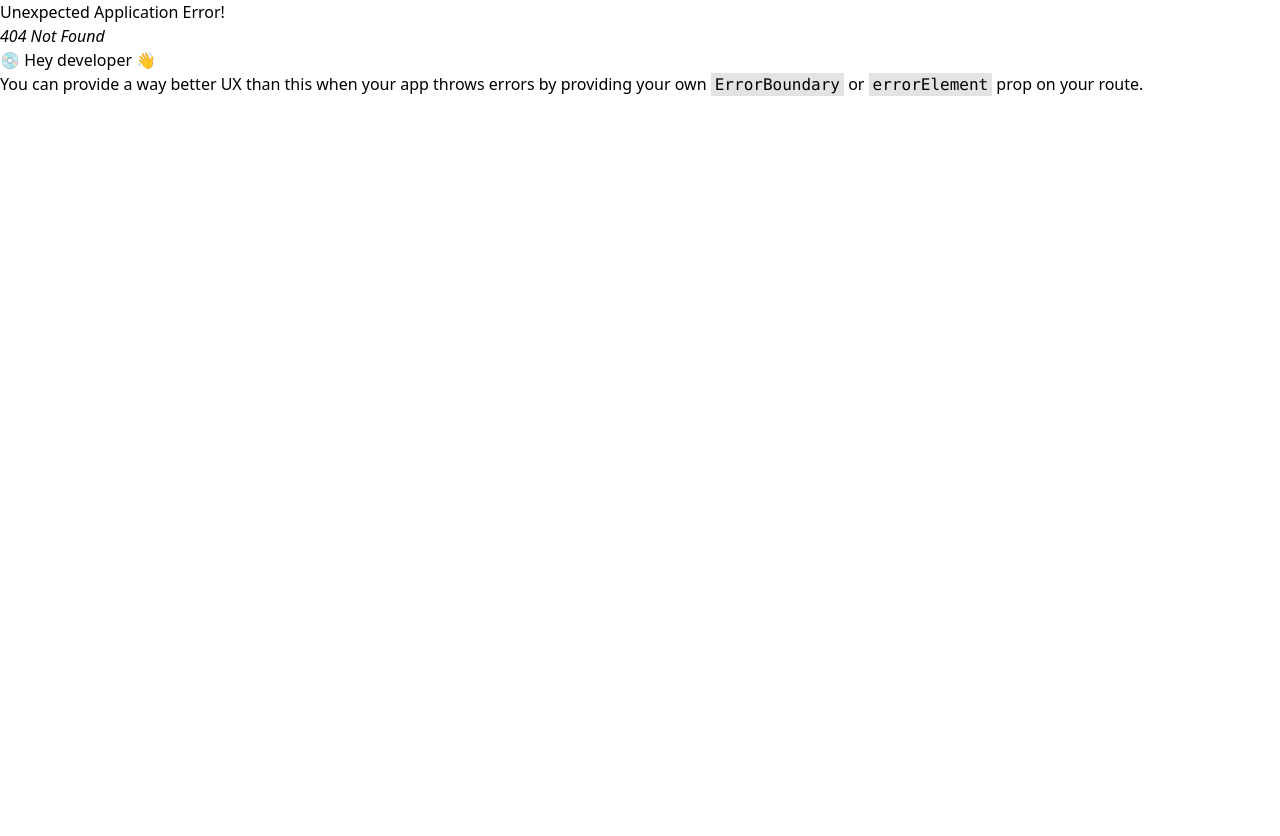
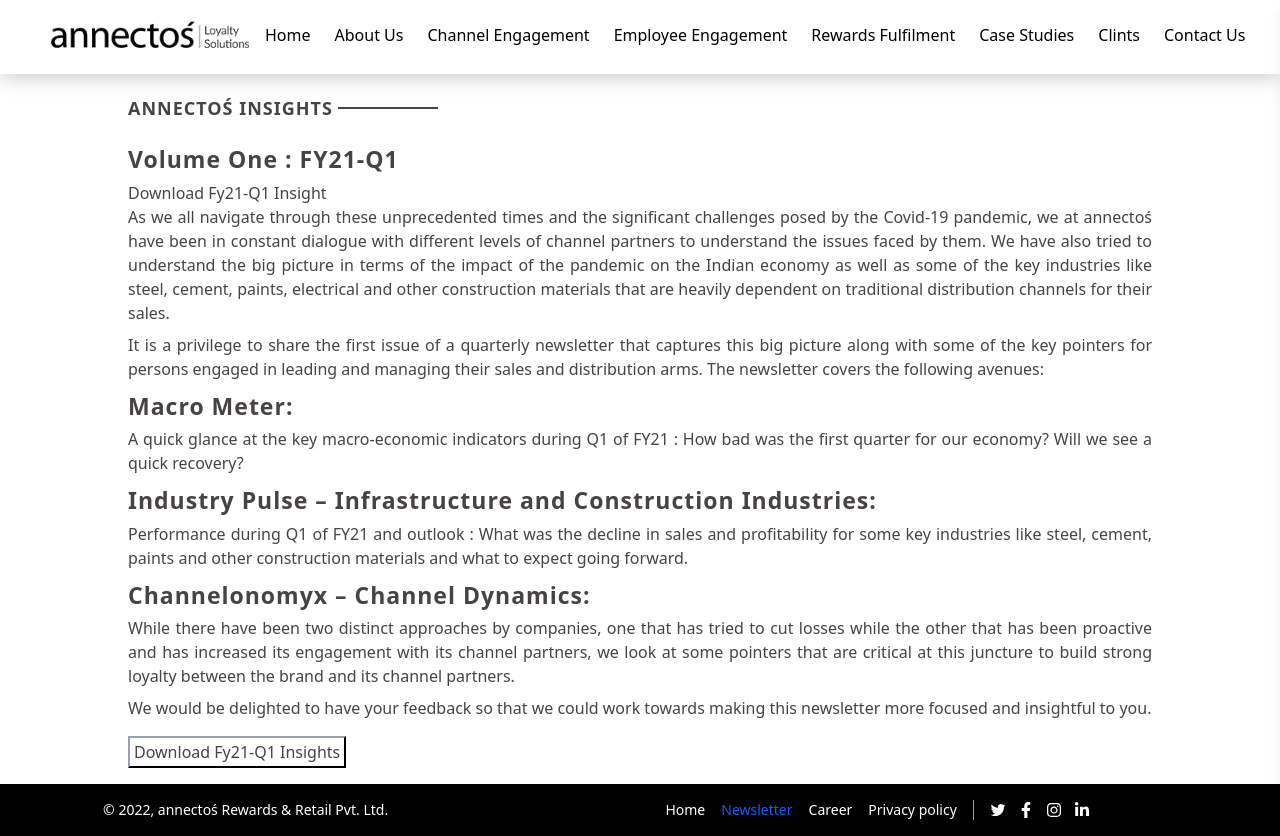
Before and after one commit to sayankingtech/Annectos_ui_react, a React (Vite) app: page /newsletter in a window 1280 px wide. Before the commit this address had no page. Before the commit the page ends 800 px from the top, so only its background shows below. Built offline with nearby package versions, Linux system fonts and the light colour scheme.

Commit message:
newsletter section added

```diff
--- a/src/Router/Index.tsx
+++ b/src/Router/Index.tsx
@@ -5,6 +5,7 @@
 import ChannelMarketingSolution from "../pages/ChannelMarketingSolution";
 import EmployeeEngagementSolution from "../pages/EmployeeEngagementSolution";
 import RewardFullfillSolution from "../pages/RewardFullfillSolution";
+import Newsletter from "../pages/Newsletter";
 
 const routers = createBrowserRouter([
     {
@@ -30,6 +31,10 @@
     {
         path: "/reward-fullfill-solution",
         element: <RewardFullfillSolution />
+    },
+    {
+        path: "/newsletter",
+        element: <Newsletter/>
     }
 ])
 
--- a/src/components/Footer/Footer.tsx
+++ b/src/components/Footer/Footer.tsx
@@ -5,6 +5,7 @@
 import { FaFacebookF } from "react-icons/fa";
 import { FaInstagram } from "react-icons/fa";
 import { FaLinkedinIn } from "react-icons/fa";
+import { NavLink } from 'react-router-dom';
 
 const Footer: React.FC = () => {
   return (
@@ -18,8 +19,17 @@
         {/* Navigation Links */}
         <ul className="flex flex-wrap justify-center md:justify-center lg:justify-end gap-4 text-sm">
           <li className="cursor-pointer hover:text-blue-400">Home</li>
-          <li className="cursor-pointer hover:text-blue-400">Newsletter</li>
-          <li className="cursor-pointer hover:text-blue-400">Career</li>
+          <li>
+            <NavLink
+              to="/newsletter"
+              className={({ isActive }) =>
+                isActive
+                  ? "text-blue-600"
+                  : "cursor-pointer hover:text-blue-400"
+              }> Newsletter
+            </NavLink>
+          </li>
+          <li className="cursor-pointer ">Career</li>
           <li className="cursor-pointer hover:text-blue-400">Privacy policy</li>
         </ul>
 
--- /dev/null
+++ b/src/components/NewsLetter/NewsLetterCom.css
@@ -0,0 +1,25 @@
+.news_letter {
+    display: flex;
+    margin-bottom: 20px;
+}
+
+.news_letter h1 {
+    position: relative;
+}
+
+.news_letter h1::after {
+    content: "";
+    position: absolute;
+    top: 13px;
+    left: 230px;
+    width: 150px;
+    height: 2px;
+    background-color: #474343;
+}
+
+@media (min-width:320px) {
+    .news_letter h1::after {
+        left: 210px;
+        width: 100px;
+    }
+}
--- /dev/null
+++ b/src/components/NewsLetter/NewsLetterCom.tsx
@@ -0,0 +1,56 @@
+import React, { useEffect } from 'react'
+import './NewsLetterCom.css'
+
+const NewsLetterCom: React.FC = () => {
+    useEffect(() => {
+        window.scrollTo(0, 0)
+    }, [])
+    return (
+        <div className="w-[80%] mx-auto mt-5 text-[#474343]">
+            <div className='news_letter text-lg font-bold'>
+                <h1 className='tracking-[1px]'>ANNECTOŚ INSIGHTS</h1>
+            </div>
+            <div className='font-md text-[16px]'>
+                <h3 className="text-[23px] font-semibold mb-1 tracking-[1px]">Volume One : FY21-Q1</h3>
+                <p className="">
+                    Download Fy21-Q1 Insight
+                </p>
+                <p className="mb-2 text-justify">
+                    As we all navigate through these unprecedented times and the significant challenges posed by the Covid-19 pandemic, we at annectoś have been in constant dialogue with different levels of channel partners to understand the issues faced by them. We have also tried to understand the big picture in terms of the impact of the pandemic on the Indian economy as well as some of the key industries like steel, cement, paints, electrical and other construction materials that are heavily dependent on traditional distribution channels for their sales.
+                </p>
+                <p className="mb-2 text-justify">
+                    It is a privilege to share the first issue of a quarterly newsletter that captures this big picture along with some of the key pointers for persons engaged in leading and managing their sales and distribution arms. The newsletter covers the following avenues:
+                </p>
+            </div>
+            <div className='font-md text-[16px]'>
+                <h3 className="text-[23px] font-semibold mb-1 tracking-[1px]">Macro Meter:</h3>
+                <p className="mb-2 text-justify">
+                    A quick glance at the key macro-economic indicators during Q1 of FY21 : How bad was the first quarter for our economy? Will we see a quick recovery?
+                </p>
+            </div>
+            <div className='font-md text-[16px]'>
+                <h3 className="text-[23px] font-semibold mb-1 tracking-[1px]">
+                    Industry Pulse – Infrastructure and Construction Industries:</h3>
+                <p className="mb-2 text-justify">
+                    Performance during Q1 of FY21 and outlook : What was the decline in sales and profitability for some key industries like steel, cement, paints and other construction materials and what to expect going forward.
+                </p>
+            </div>
+            <div className='font-md text-[16px]'>
+                <h3 className="text-[23px] font-semibold mb-1 tracking-[1px]">Channelonomyx – Channel Dynamics:</h3>
+                <p className="mb-2 text-justify">
+                    While there have been two distinct approaches by companies, one that has tried to cut losses while the other that has been proactive and has increased its engagement with its channel partners, we look at some pointers that are critical at this juncture to build strong loyalty between the brand and its channel partners.
+                </p>
+                <p className="mb-2 text-justify">
+                    We would be delighted to have your feedback so that we could work towards making this newsletter more focused and insightful to you.
+                </p>
+            </div>
+
+            <button
+                className="border-r-2 border-r-black border-b-2 border-b-black border-l-2 border-l-gray-400 border-t-2 border-t-gray-400 px-1 py-[2px] mb-4 mt-2 font-md text-[16px] active:border-l-2 active:border-l-black active:border-t-2 active:border-t-black active:border-r-2 active:border-r-gray-400 active:border-b-2 active:border-b-gray-400  cursor-pointer">
+                Download Fy21-Q1 Insights
+            </button>
+        </div>
+    )
+}
+
+export default NewsLetterCom
--- a/src/components/Reward-Fullfill-Solution/RewardFullSol.tsx
+++ b/src/components/Reward-Fullfill-Solution/RewardFullSol.tsx
@@ -1,11 +1,14 @@
-import React from 'react'
+import React, { useEffect } from 'react'
 import './RewardFullSol.css'
 
 import image1 from '../../assets/features/features-1.png'
 
-const RewardFullSol:React.FC = () => {
-  return (
-     <div className='w-[85%] mx-auto pt-5 mb-5'>
+const RewardFullSol: React.FC = () => {
+    useEffect(() => {
+        window.scrollTo(0, 0)
+    }, [])
+    return (
+        <div className='w-[85%] mx-auto pt-5 mb-5'>
             <div className='reward_fullfill text-2xl lg:text-3xl font-bold justify-center'>
                 <h1 className='tracking-[1px]'>REWARDS FULFILMENT SOLUTION</h1>
             </div>
@@ -20,7 +23,7 @@
                 </div>
             </div>
         </div>
-  )
+    )
 }
 
 export default RewardFullSol
--- /dev/null
+++ b/src/pages/Newsletter.tsx
@@ -0,0 +1,16 @@
+import React from 'react'
+import Nav from '../components/Nav/Nav'
+import NewsLetterCom from '../components/NewsLetter/NewsLetterCom'
+import Footer from '../components/Footer/Footer'
+
+const Newsletter: React.FC = () => {
+    return (
+        <>
+            <Nav />
+            <NewsLetterCom />
+            <Footer />
+        </>
+    )
+}
+
+export default Newsletter
```
